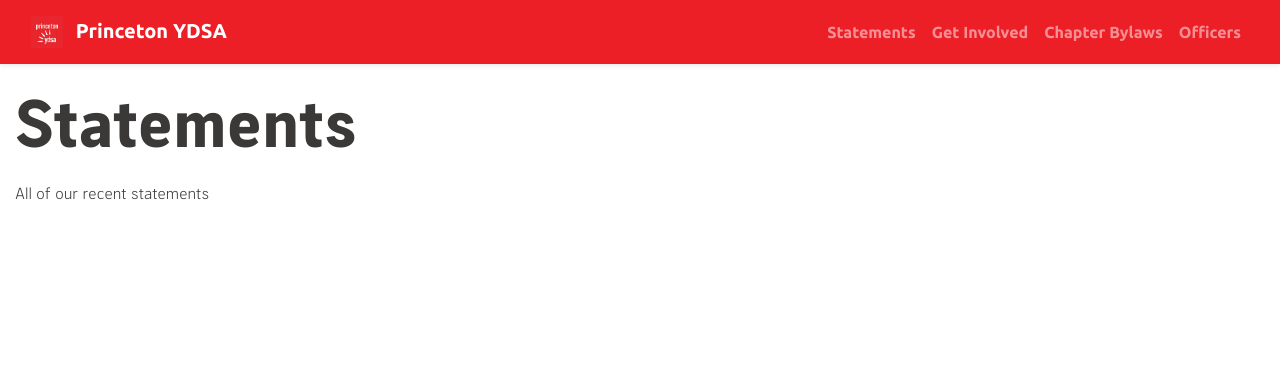
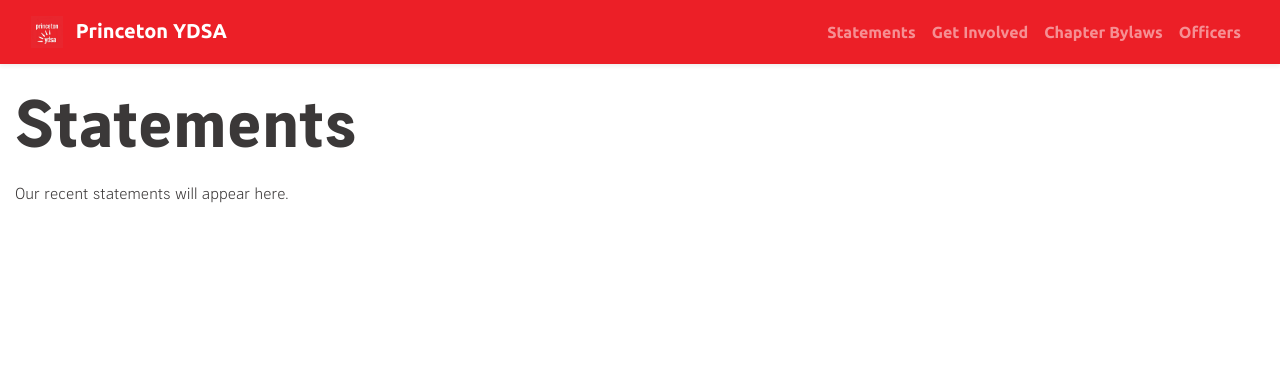
Before and after one commit to centralnjdsa-ntc/princetonydsa.github.io, a Jekyll site: the page built from _pages/blog.md, in a window 1280 px wide. Shown: the top 377 px of the page. Built offline with Jekyll 4.4.1, drawn with Linux system fonts in a browser that asks for light colours.

Commit message:
Update blog.md

```diff
--- a/_pages/blog.md
+++ b/_pages/blog.md
@@ -4,7 +4,7 @@ title: "Statements"
 permalink: /statements/
 ---
 
-All of our recent statements
+Our recent statements will appear here.
 
 <div class="row my-5">
   {% for post in site.posts %}
```
